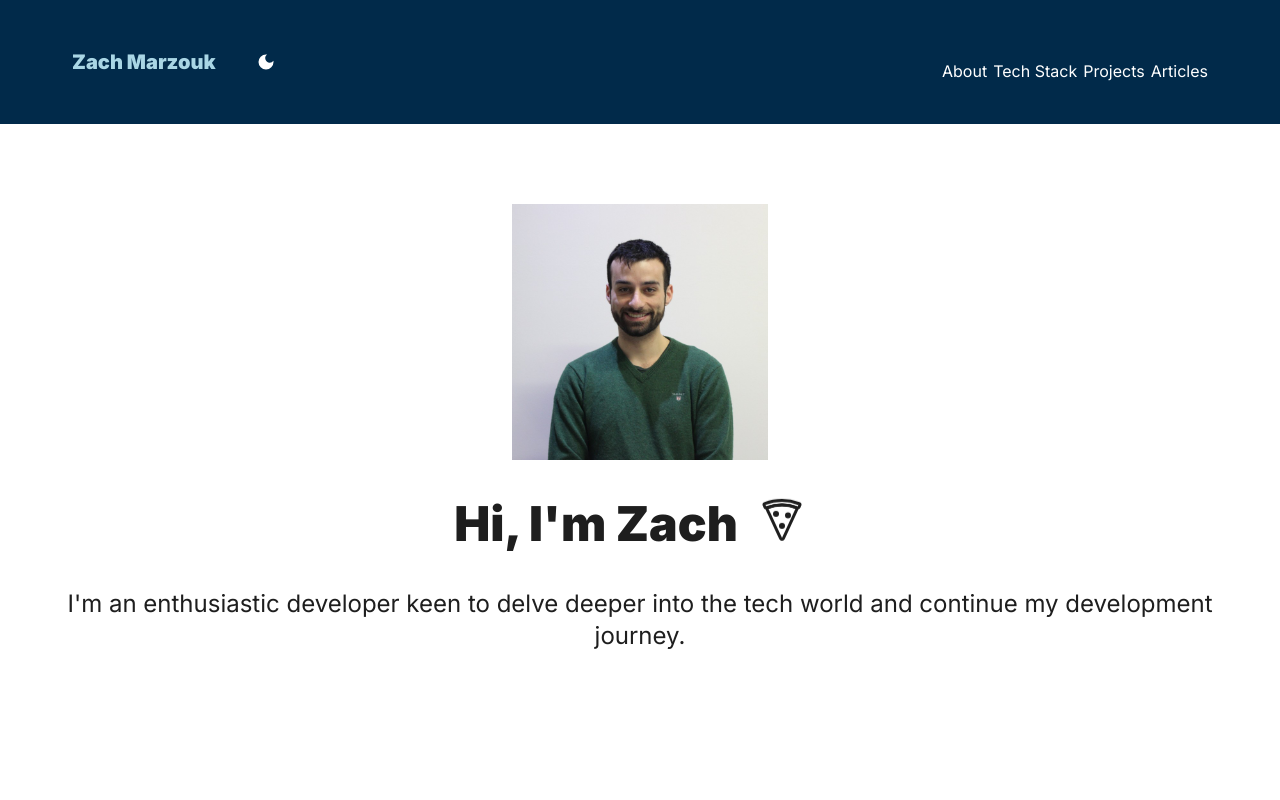
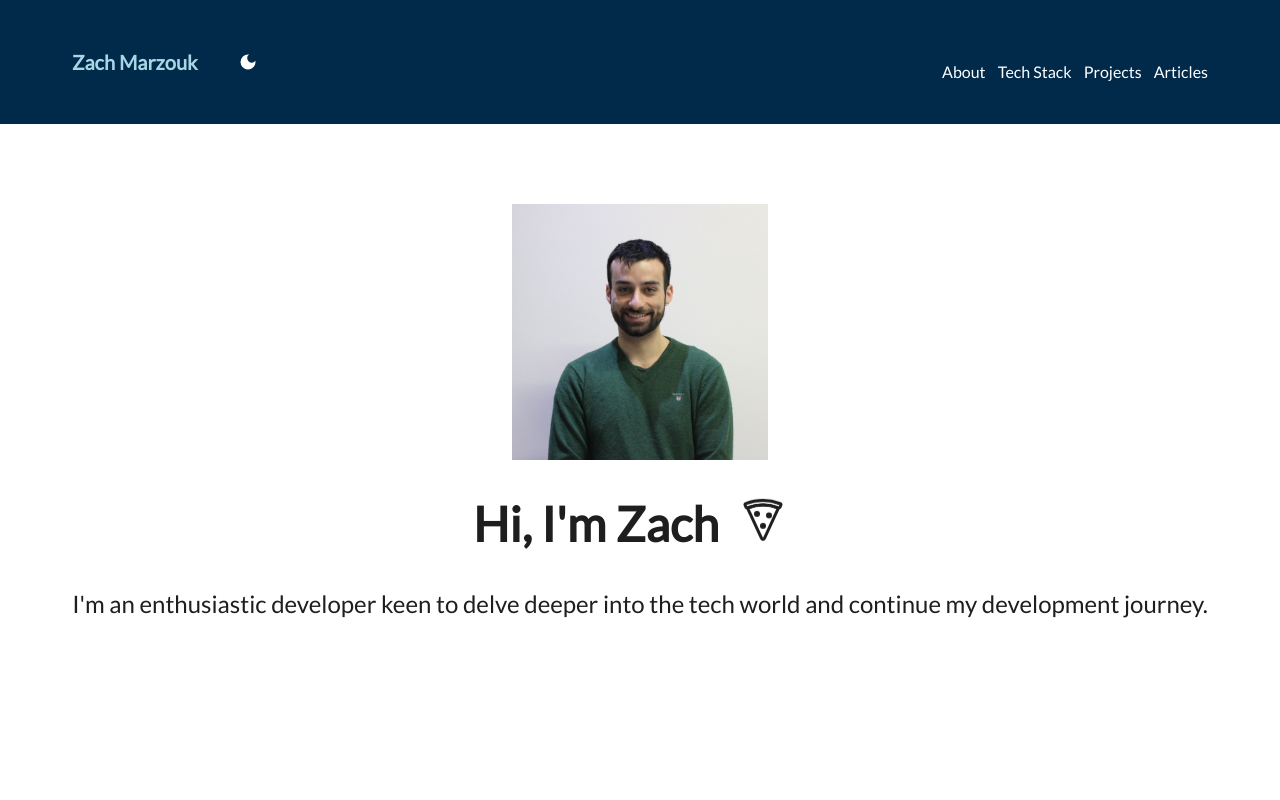
Before and after one commit to zamarz/ideal-octo-eureka, a Next.js app: page / in a window 1280 px wide. Shown: the top 800 px of the page. Built offline with nearby package versions, Linux system fonts and the light colour scheme; no server answers; the database is empty.

Commit message:
Change font

```diff
--- a/src/app/layout.tsx
+++ b/src/app/layout.tsx
@@ -1,11 +1,11 @@
 import type { Metadata } from "next";
-import { Inter } from "next/font/google";
+import { Lato } from "next/font/google";
 import "./globals.css";
 import ThemeProvider from "@/components/ThemeProvider";
 import Header from "@/components/Header";
 import Footer from "@/components/Footer";
 
-const inter = Inter({ subsets: ["latin"] });
+const lato = Lato({ weight: "400", subsets: ["latin"] });
 
 export const metadata: Metadata = {
   title: "Zach's Portfolio",
@@ -19,7 +19,7 @@ export default function RootLayout({
 }>) {
   return (
     <html lang="en">
-      <body className={inter.className}>
+      <body className={lato.className}>
         <ThemeProvider>
           <Header />
           <main>{children}</main>
```
